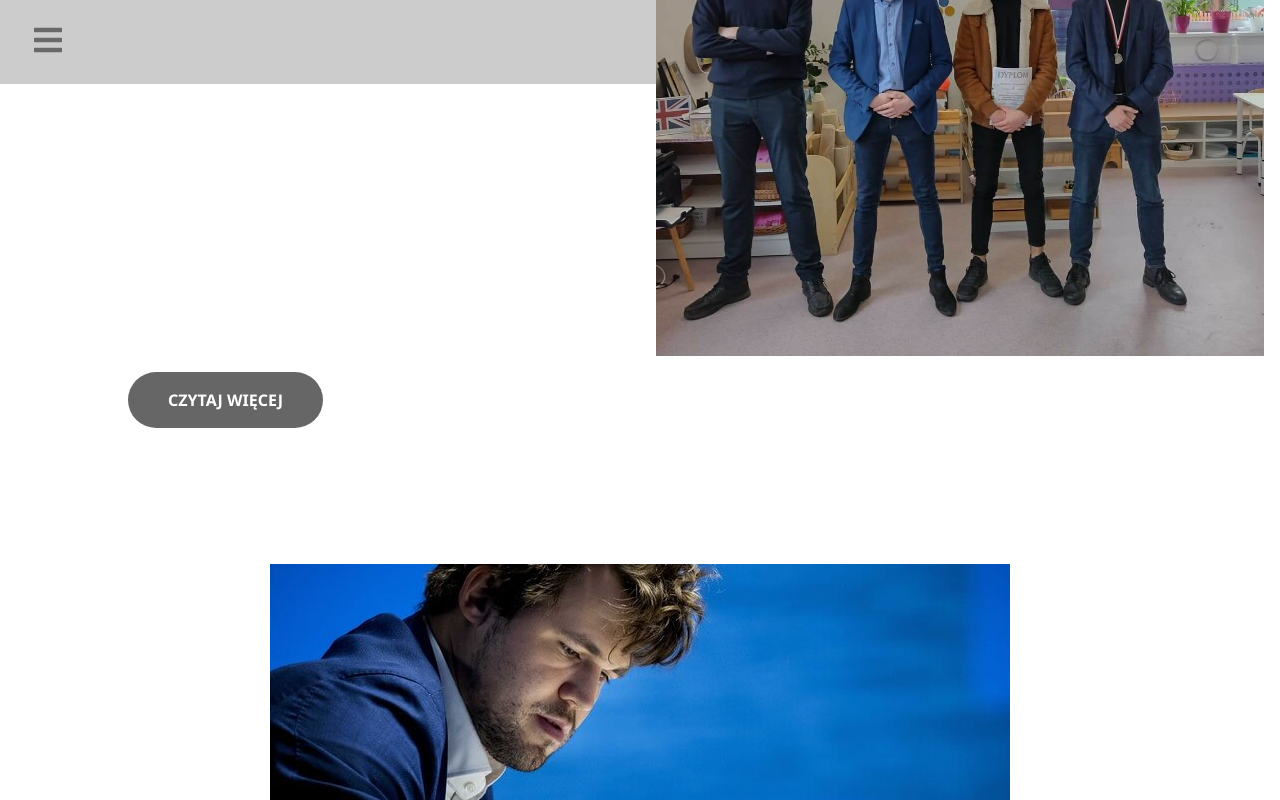
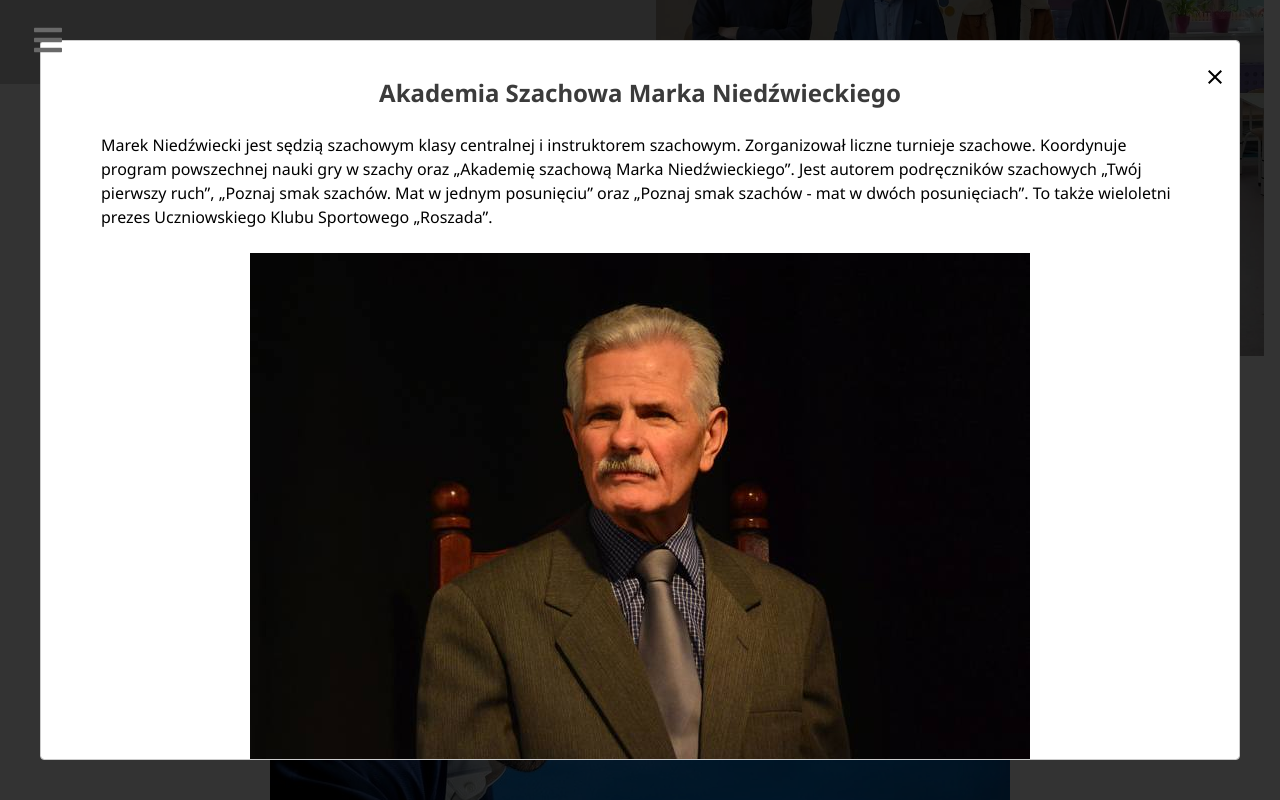
Before and after one commit to AdamBabinicz/magnus, a React (Create React App) app: page /narybek in a window 1280 px wide. Both pictures are taken after a click on the button "CZYTAJ WIĘCEJ". Shown: the part 464-1264 px from the top of the page. Built offline with nearby package versions, Linux system fonts and the light colour scheme.

Commit message:
dodałem modal

```diff
--- a/package.json
+++ b/package.json
@@ -9,6 +9,7 @@
     "react": "^17.0.2",
     "react-dom": "^17.0.2",
     "react-icons": "^4.2.0",
+    "react-modal": "^3.13.1",
     "react-router-dom": "^5.2.0",
     "react-scripts": "4.0.3",
     "react-scroll": "^1.8.2",
--- a/src/components/Testimonial.js
+++ b/src/components/Testimonial.js
@@ -1,7 +1,11 @@
-import React from "react";
+import React, { useState } from "react";
 import testImg from "../images/22.jpg";
+import Modal from "react-modal";
+import { MdClose } from "react-icons/md";
+import marekImg from "../images/marek.jpg";
 
 const Testimonial = () => {
+  const [modalIsOpen, setModalIsOpen] = useState(false);
   return (
     <>
       <h2 className="lg:px-32 px-6 text-center lg:text-left pt-4 pb-10 text-2xl lg:text-3xl">
@@ -30,9 +34,102 @@ const Testimonial = () => {
           />
         </div>
         <div className="relative flex justify-center lg:grid lg:place-items-start lg:px-32 lg:ml-32 mt-48 lg:mt-24">
-          <button className="absolute top-40 lg:top-48 outline-none bg-black bg-opacity-60 text-white font-bold uppercase py-4 px-10 transition-all rounded-full hover:bg-black bg-opacity-40">
+          <button
+            onClick={() => setModalIsOpen(true)}
+            className="absolute top-40 lg:top-48 outline-none bg-black bg-opacity-60 text-white font-bold uppercase py-4 px-10 transition-all rounded-full hover:bg-black bg-opacity-40"
+          >
             Czytaj więcej
           </button>
+          <Modal
+            isOpen={modalIsOpen}
+            shouldCloseOnOverlayClick={false}
+            onRequestClose={() => setModalIsOpen(false)}
+            style={{
+              overlay: {
+                position: "fixed",
+                top: 0,
+                left: 0,
+                right: 0,
+                bottom: 0,
+                backgroundColor: "rgba(0,0,0,.8)",
+              },
+              content: {
+                position: "absolute",
+                top: "40px",
+                left: "40px",
+                right: "40px",
+                bottom: "40px",
+                border: "1px solid #ccc",
+                background: "#fff",
+                overflow: "auto",
+                WebkitOverflowScrolling: "touch",
+                borderRadius: "4px",
+                outline: "none",
+                padding: "20px",
+              },
+            }}
+          >
+            <h2 className="text-center font-bold lg:text-2xl sm:text-xl mt-4 mb-6">
+              Akademia Szachowa Marka Niedźwieckiego
+            </h2>
+            <p className="lg:px-10 sm:px-2 lg:text-left sm:text-justify">
+              Marek Niedźwiecki jest sędzią szachowym klasy centralnej i
+              instruktorem szachowym. Zorganizował liczne turnieje szachowe.
+              Koordynuje program powszechnej nauki gry w szachy oraz „Akademię
+              szachową Marka Niedźwieckiego”. Jest autorem podręczników
+              szachowych „Twój pierwszy ruch”, „Poznaj smak szachów. Mat w
+              jednym posunięciu” oraz „Poznaj smak szachów - mat w dwóch
+              posunięciach”. To także wieloletni prezes Uczniowskiego Klubu
+              Sportowego „Roszada”.
+            </p>
+            <br />
+            <div className="flex justify-center">
+              <img src={marekImg} alt="..." />
+            </div>
+            <br />
+            <p className="lg:px-10 sm:px-2 lg:text-left sm:text-justify">
+              Pierwsze szachowe kroki stawiał pod okiem swojego taty, gdy miał
+              niespełna 9 lat. Jako kilkunastoletni chłopak zastanawiał się,
+              dlaczego gry w szachy nie uczą w szkole, przecież to także
+              dyscyplina sportowa. Wtedy też postanowił, że kiedyś dołoży
+              wszelkich starań, aby propagować tę grę w szkołach. Pan Marek
+              pochodzi z Ciechanowa, a do Radomia przeprowadził się ponad 35 lat
+              temu. I tak jak postanowił - wchodził z szachami do szkół. Jak
+              podkreśla, jest wielu młodych ludzi, w każdym środowisku, którzy
+              chętnie poznają tajniki tej gry.
+            </p>
+            <br />
+            <p className="lg:px-10 sm:px-2 lg:text-left sm:text-justify">
+              Aby zachęcić mieszkańców Radomia do gry w szachy, przez kilka lat
+              organizował warsztaty, które miały przygotować nauczycieli do
+              prowadzenia zajęć szachowych w szkole. Z warsztatami wyjeżdżał też
+              poza Radom - na przykład do Starachowic. Z czasem powstał tam
+              bardzo aktywnie działający klub, który między innymi organizuje
+              Ogólnopolskie Mistrzostwa Ministrantów Gry w Szachy.
+            </p>
+            <br />
+            <p className="lg:px-10 sm:px-2 lg:text-left sm:text-justify">
+              Nie sposób wyliczyć wszystkie turnieje szachowe organizowane przez
+              Marka Niedźwieckiego, czy takie, których był współorganizatorem.
+              Ale daje się zauważyć przede wszystkim to, że najczęściej są to
+              turnieje tematycznie, związane z historycznymi wydarzeniami czy
+              postaciami, które zapisały się złotymi zgłoskami na kartach
+              dziejów Polski. Były zatem np. z okazji rocznicy wyboru Karola
+              Wojtyły na papieża, Mistrzostwa Radomia Szkół Ponadgimnazjalnych w
+              Szachach im. rtm. Witolda Pileckiego czy z okazji Święta
+              Odzyskania Niepodległości. Śmiało można powiedzieć, że działania
+              M. Niedźwieckiego, to również promocja Radomia na terenie Polski.
+            </p>
+            <br />
+            <p className="lg:px-10 sm:px-2 lg:text-left sm:text-justify italic">
+              https://radom.gosc.pl/doc/4408111.Z-szachami-w-2018-rok
+            </p>
+            <div>
+              <button onClick={() => setModalIsOpen(false)}>
+                <MdClose className="absolute right-3 top-6 text-2xl" />
+              </button>
+            </div>
+          </Modal>
         </div>
       </section>
     </>
```
Also changed, not shown: src/images/marek.jpg (added), 1 other file (tests, documents, lock files or other folders).
